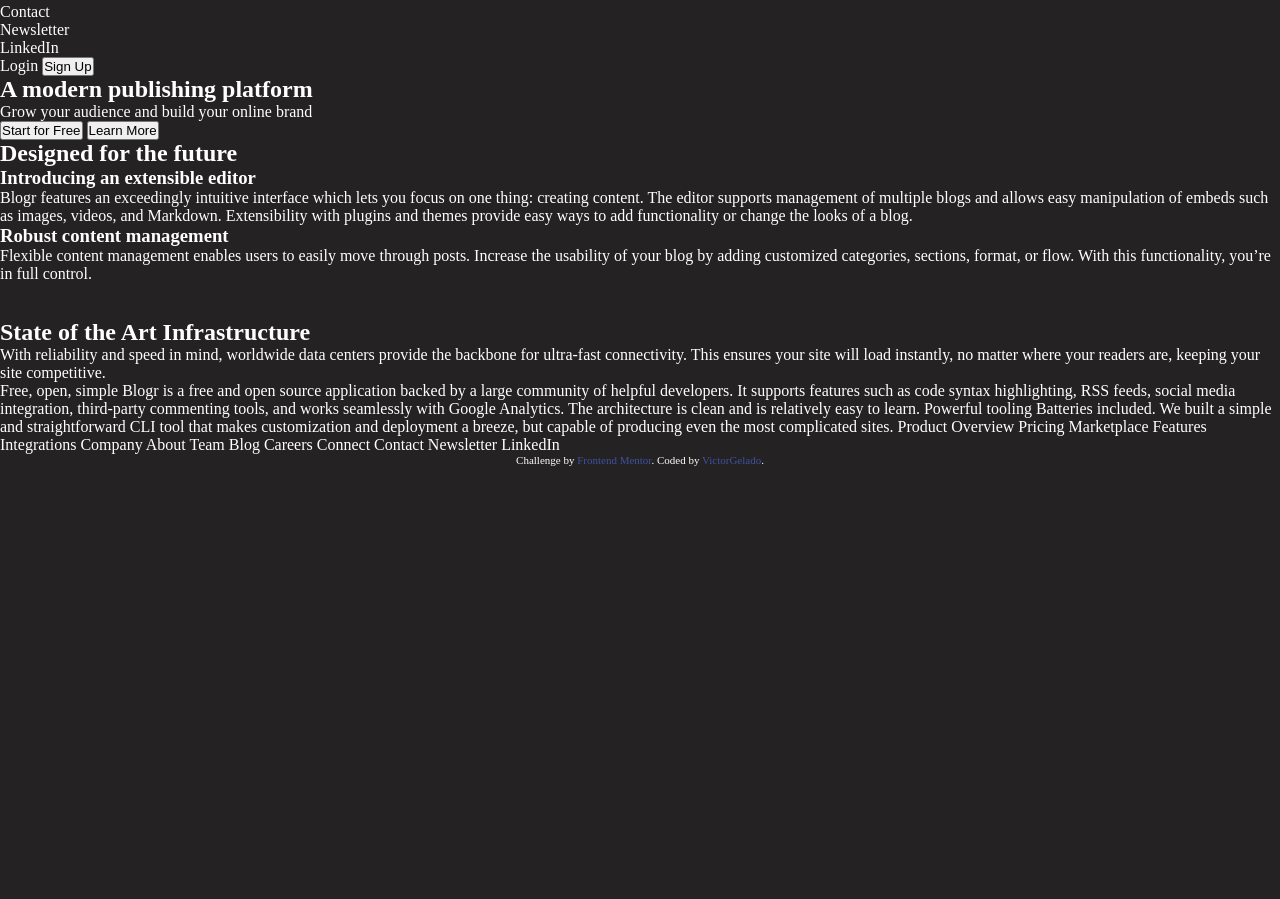
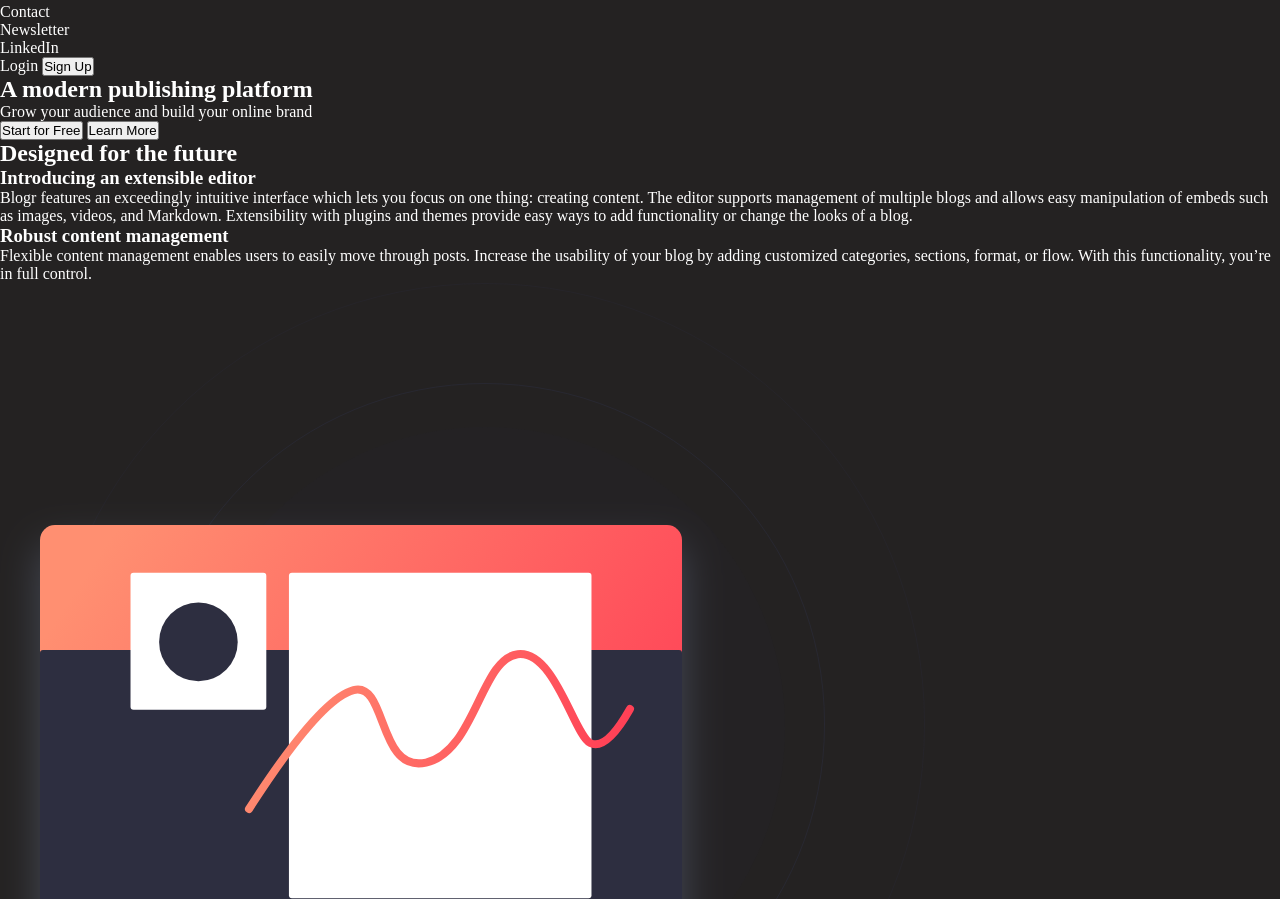
Before and after one commit to VictorGelado/FrontEndMentor, a plain HTML site: page blogr-landing-page-main/index.html in a window 1280 px wide. Shown: the part 257-1156 px from the top of the page. Before the commit the page ends 800 px from the top, so only its background shows below. Drawn offline with Linux system fonts and the light colour scheme.

Commit message:
Infrastructure

```diff
--- a/blogr-landing-page-main/index.html
+++ b/blogr-landing-page-main/index.html
@@ -75,7 +75,7 @@
     </main>
   </section>
 
-  <section class="introduction-extensible">
+  <section class="designed">
     <h2>Designed for the future</h2>
     <div class="content">
       <article class="content-introduction">
@@ -98,14 +98,14 @@
       </article>
 
       <article class="img-introduction">
-        <img src="" alt="">
+        <img src="./images/illustration-editor-desktop.svg" alt="Illustration editor">
       </article>
     </div>
   </section>
 
   <section class="infrastructure">
     <article class="img-infrastructure">
-      <img src="" alt="">
+      <img src="./images/illustration-phones.svg" alt="Illustration phones">
     </article>
     <article class="content-infrastructure">
       <h2>State of the Art Infrastructure</h2>
@@ -127,6 +127,9 @@
   Powerful tooling
   Batteries included. We built a simple and straightforward CLI tool that makes customization and deployment a breeze, but
   capable of producing even the most complicated sites.
+
+
+  <!--             -->
 
   Product
 
```
